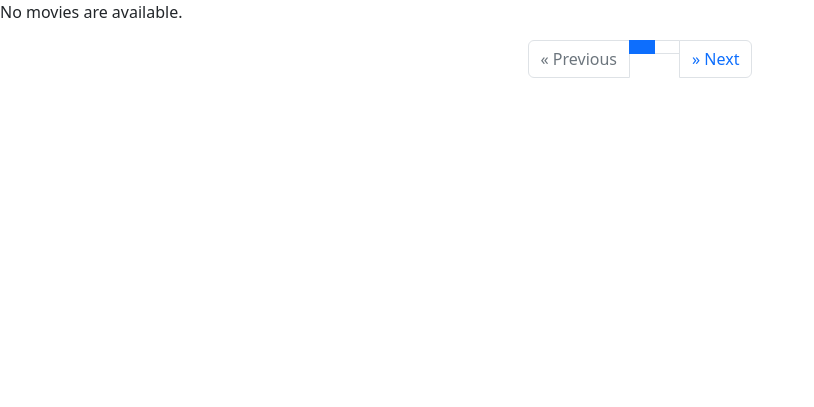
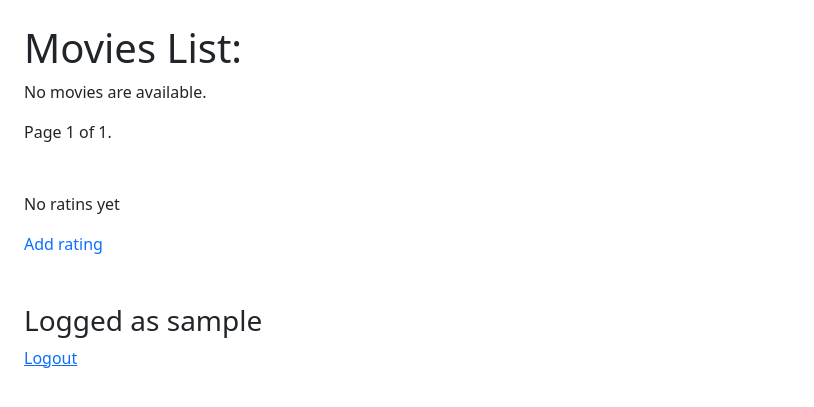
Before and after one commit to MykolaMuts/Python-Django-tutorial, a Django app: page / in a window 1280 px wide. Shown: the top 407 px of the page, without its empty margins (0-814 px from the left). Run offline with Django 4.2, Linux system fonts and the light colour scheme; the visitor is signed in with stand-in values (Sample User, id 1); some libraries are stand-ins or nearby versions.

Commit message:
done all task in tutorial 2

```diff
--- a/movielens/userview/admin.py
+++ b/movielens/userview/admin.py
@@ -1,6 +1,7 @@
 from django.contrib import admin
+from .models import Rating, Genre, Movie
 
-from .models import Rating, Genre, Movie
+
 admin.site.register(Genre)
 admin.site.register(Movie)
 admin.site.register(Rating)
--- a/movielens/userview/templates/userview/base.html
+++ b/movielens/userview/templates/userview/base.html
@@ -1,5 +1,6 @@
 <!doctype html>
 <html lang="en">
+
 
 <head>
     <title>Title</title>
--- a/movielens/userview/templates/userview/index.html
+++ b/movielens/userview/templates/userview/index.html
@@ -1,81 +1,118 @@
-{% extends "userview/base.html" %}
-{% block content %}
-
-{% if movies %}
-<div class="container">
-    <div class="row justify-content-center align-items-center g-2">
-
-        <div class="col-12">
-
-            <h1>Movies</h1>
-            <div class="table-responsive">
-                <table class="table table-primary">
-                    <thead>
-                    <tr>
-                        <th scope="col">Name</th>
-                        <th scope="col">Genre</th>
-                    </tr>
-                    </thead>
-                    <tbody>
-                    {% for movie in movies %}
-                    <tr class="">
-                        <td scope="row"><a href="movie/{{ movie.pk }}">{{ movie.title }}</a></td>
-                        <td>
-                            {% for genre in movie.genres.all %}
-                            <a href="genre/{{ genre.pk }}" class="badge bg-success">{{ genre }}</a>
-                            {% endfor %}
-                        </td>
-                    </tr>
-                    {% endfor %}
-                    </tbody>
-                </table>
-            </div>
+<!DOCTYPE html>
+<html>
+  <head>
+    <title>{% block title %}{% endblock %}</title>
+    {% load django_bootstrap5 %} {% bootstrap_css %} {% bootstrap_javascript %}
+  </head>
+  <body>
+    {% if user.is_authenticated %}
+    <div class="p-4">
+      <h1>Movies List:</h1>
+      <div class="list-group">
+        {% if movies %} {% for movie in page_obj %}
+        <a
+          class="list-group-item list-group-item-action"
+          href="/movie/{{movie.id}}"
+          >{{ movie.title }}</a
+        >
+        {% endfor %} {% else %}
+        <p>No movies are available.</p>
+        {% endif %} {% block content %} {% endblock %}
+      </div>
+      {% include 'userview/paginator.html' %} <!-- Include the paginator.html file -->
+    </div>
+<!--      <div>-->
+<!--        <span>-->
+<!--          {% if page_obj.has_previous %}-->
+<!--          <a-->
+<!--            style="text-decoration: none"-->
+<!--            href="?page={{ page_obj.previous_page_number }}"-->
+<!--            >←</a-->
+<!--          >-->
+<!--          {% endif %}-->
+<!--          <span>-->
+<!--            Page {{ page_obj.number }} of {{ page_obj.paginator.num_pages }}.-->
+<!--          </span>-->
+<!--          {% if page_obj.has_next %}-->
+<!--          <a-->
+<!--            style="text-decoration: none"-->
+<!--            href="?page={{ page_obj.next_page_number }}"-->
+<!--            >→</a-->
+<!--          >-->
+<!--          {% endif %}-->
+<!--        </span>-->
+<!--      </div>-->
+<!--    </div>-->
+    <div class="p-4">
+      {% if ratings %} {% for rating in ratings.all %}
+      <li class="list-group-item list-group-item-action">
+        Movie: {{ rating.movie }}, Rating: {{ rating.value }}, User: {{
+        rating.user }}
+      </li>
+      {% endfor %} {% else %}
+      <p>No ratins yet</p>
+      {% endif %}
+      <a style="text-decoration: none" href="/rating">Add rating</a>
+    </div>
+    <div class="p-4">
+      <h3>Logged as {{request.user}}</h3>
+      <a href="/logout">Logout</a>
+    </div>
+    {% else %}
+    <div class="container py-5">
+      <nav class="navbar navbar-expand-lg navbar-light bg-light">
+        <div class="container-fluid">
+          <a class="navbar-brand" href="/">Movie Lens</a>
+          <button
+            class="navbar-toggler"
+            type="button"
+            data-bs-toggle="collapse"
+            data-bs-target="#navbarSupportedContent"
+            aria-controls="navbarSupportedContent"
+            aria-expanded="false"
+            aria-label="Toggle navigation"
+          >
+            <span class="navbar-toggler-icon"></span>
+          </button>
+          <div class="collapse navbar-collapse" id="navbarSupportedContent">
+            <ul class="navbar-nav me-auto mb-2 mb-lg-0">
+              <li class="nav-item">
+                <a class="nav-link active" aria-current="page" href="#">Home</a>
+              </li>
+              <li class="nav-item">
+                <a class="nav-link" href="#">Search</a>
+              </li>
+            </ul>
+            <form class="d-flex">
+              <ul class="navbar-nav me-auto mb-2 mb-lg-0">
+                <li class="nav-item dropdown">
+                  <a
+                    class="nav-link dropdown-toggle"
+                    href="#"
+                    id="navbarDropdown"
+                    role="button"
+                    data-bs-toggle="dropdown"
+                    aria-expanded="false"
+                  >
+                    Login or Register
+                  </a>
+                  <ul class="dropdown-menu" aria-labelledby="navbarDropdown">
+                    <li><a class="dropdown-item" href="/login">Login</a></li>
+                    <li>
+                      <a class="dropdown-item" href="/register">Register</a>
+                    </li>
+                  </ul>
+                </li>
+              </ul>
+            </form>
+          </div>
         </div>
+      </nav>
+      <h2>
+        Welcome to Movie Land application. To get access to content
+        <a href="/register">register</a> or <a href="/login">login</a>
+      </h2>
     </div>
-
-<div class="pagination">
-    <span class="step-links">
-        {% if movies.has_previous %}
-        <a href="?page=1">&laquo; first</a>
-        <a href="?page={{ movies.previous_page_number }}">previous</a>
-        {% endif %}
-
-        <span class="current-page">{{ movies.number }}</span>
-
-        {% if movies.has_next %}
-        <a href="?page={{ movies.next_page_number }}">next</a>
-        <a href="?page={{ movies.paginator.num_pages }}">last &raquo;</a>
-        {% endif %}
-    </span>
-</div>
-{% else %}
-<p>No movies are available.</p>
-{% endif %}
-
-
-    <div class="row justify-content-center align-items-center g-2">
-        <div class="col d-flex justify-content-center">
-        <nav aria-label="Page navigation">
-            <ul class="pagination">
-                <li class="page-item {% if not movies.has_previous %} disabled {% endif %}">
-
-                    <a class="page-link" href="?page={% if movies.has_previous %}{{movies.previous_page_number}}{% endif %}" aria-label="Previous">
-                        <span aria-hidden="true">&laquo;</span>
-                        <span class="sr-only">Previous</span>
-                    </a>
-                </li>
-                <li class="page-item active"><a class="page-link" href="#"></a></li>
-                <li class="page-item"><a class="page-link" href="#"></a></li>
-                <li class="page-item">
-                    <a class="page-link" href="#" aria-label="Next">
-                        <span aria-hidden="true">&raquo;</span>
-                        <span class="sr-only">Next</span>
-                    </a>
-                </li>
-            </ul>
-        </nav>
-    </div>
-</div>
-</div>
-
-{% endblock %}
+    {% endif %}
+  </body>
+</html>
--- a/movielens/userview/templates/userview/paginator.html
+++ b/movielens/userview/templates/userview/paginator.html
@@ -0,0 +1,22 @@
+<!-- paginator.html -->
+      <div>
+        <span>
+          {% if page_obj.has_previous %}
+          <a
+            style="text-decoration: none"
+            href="?page={{ page_obj.previous_page_number }}"
+            >←</a
+          >
+          {% endif %}
+          <span>
+            Page {{ page_obj.number }} of {{ page_obj.paginator.num_pages }}.
+          </span>
+          {% if page_obj.has_next %}
+          <a
+            style="text-decoration: none"
+            href="?page={{ page_obj.next_page_number }}"
+            >→</a
+          >
+          {% endif %}
+        </span>
+      </div>
--- a/movielens/userview/urls.py
+++ b/movielens/userview/urls.py
@@ -1,19 +1,34 @@
-from django.urls import path
+"""
+URL configuration for movielens project.
 
+The `urlpatterns` list routes URLs to views. For more information please see:
+    https://docs.djangoproject.com/en/4.2/topics/http/urls/
+Examples:
+Function views
+    1. Add an import:  from my_app import views
+    2. Add a URL to urlpatterns:  path('', views.home, name='home')
+Class-based views
+    1. Add an import:  from other_app.views import Home
+    2. Add a URL to urlpatterns:  path('', Home.as_view(), name='home')
+Including another URLconf
+    1. Import the include() function: from django.urls import include, path
+    2. Add a URL to urlpatterns:  path('blog/', include('blog.urls'))
+"""
+from django.urls import include, path
 from . import views
-
-app_name = 'userview'
+from django.contrib.auth import views as auth_views
 
 urlpatterns = [
-    # path("genre/<int:genre_id>", views.view_genre, name="index"),
-    # path("movie/<int:movie_id>", views.view_movie, name="index"),
+    path("", views.index, name="index"),
+    path("genre/<int:genre_id>", views.view_genre, name="genre"),
+    path("movie/<int:movie_id>", views.view_movie, name="movie"),
+    path("rating/", views.add_rating, name="rating"),
+    path("register/", views.register_request, name="register"),
+    path('login/', auth_views.LoginView.as_view(template_name='userview/login.html'), name="login"),
+    path('logout/', auth_views.LogoutView.as_view(template_name='userview/logout.html'), name="logout")
+
+    # path("login", views.login_request, name="login")
     # path("", views.IndexView.as_view(), name="index"),
-    path("", views.index, name="index"),
-    path("genre/<int:pk>", views.GenreView.as_view(), name="genre"),
-    path("movie/<int:pk>", views.MovieView.as_view(), name="movie"),
-    path("register", views.register_request, name="register"),
-    path('login/', views.login_view, name='login'),
-    path('logout/', views.logout_view, name='logout'),
-    path('movies/', views.movies_page, name='movies'),
-    path('movies/rate/<int:movie_id>/', views.rate_movie, name='rate_movie'),
+    # path("genre/<int:pk>", views.GenreView.as_view(), name="index"),
+    # path("movie/<int:pk>", views.MovieView.as_view(), name="index"),
 ]
--- a/movielens/userview/views.py
+++ b/movielens/userview/views.py
@@ -1,42 +1,96 @@
-from django.shortcuts import render
+from django.shortcuts import render, redirect
 from django.http import HttpRequest, HttpResponse
 from django.template import loader
-
-from .forms import NewUserForm
-from .models import Movie, Genre
-from django.http import HttpResponse
+from .models import Movie, Genre, Rating
 from django.views import generic
-
-from django.core.paginator import Paginator
-
-from django.views.decorators.csrf import csrf_protect
-from django.views.decorators.csrf import csrf_exempt
-from django.views.decorators.csrf import requires_csrf_token
-
-from django.contrib.auth import authenticate, login, logout
-from django.shortcuts import render, redirect
+from django.shortcuts import get_object_or_404
+from .forms import NewUserForm, RatingForm
 
 from django.contrib import messages
 
-from django.shortcuts import render
-from django.contrib.auth.decorators import login_required
-from .models import Movie
+from django.core.paginator import Paginator, EmptyPage, PageNotAnInteger
+from django.contrib.auth import login
 
-from django.shortcuts import render, redirect
-from .models import Movie
+
+def index(request: HttpRequest):
+    user = request.user
+    print(user)
+
+
+    if(request.user.is_anonymous):
+        ratings = None
+    else:
+        ratings = Rating.objects.filter(user = user)
+
+    movies = Movie.objects.order_by('-title')
+    template = loader.get_template('userview/index.html')
+
+    object_list = Movie.objects.all()
+    page_num = request.GET.get('page', 1)
+
+    paginator = Paginator(object_list, 3)  # 1 employees per page
+
+    try:
+        page_obj = paginator.page(page_num)
+    except PageNotAnInteger:
+        # if page is not an integer, deliver the first page
+        page_obj = paginator.page(1)
+    except EmptyPage:
+        # if the page is out of range, deliver the last page
+        page_obj = paginator.page(paginator.num_pages)
+
+    context = {
+        'movies': movies,
+        'ratings': ratings,
+        'page_obj': page_obj
+    }
+
+    return HttpResponse(template.render(context, request))
+
+
+def view_genre(request: HttpRequest, genre_id):
+    genres = Genre.objects.order_by('-name')
+    template = loader.get_template('userview/genre.html')
+
+
+    genre = get_object_or_404(Genre, id=genre_id)
+    context = {
+        'genre': genre
+    }
+
+    return HttpResponse(template.render(context, request))
+
+
+def view_movie(request: HttpRequest, movie_id):
+    template = loader.get_template('userview/movie.html')
+
+    movie = get_object_or_404(Movie, id=movie_id)
+    ratings = Rating.objects.filter(movie = movie)
+
+    context = {
+        'movie': movie,
+        'ratings': ratings
+    }
+    return HttpResponse(template.render(context, request))
+
+
+def add_rating(request: HttpRequest):
+    if request.method == 'POST':
+        form = RatingForm(request.POST, user=request.user)
+        if form.is_valid():
+            form.save()
+            return redirect('index')
+    else:
+        form = RatingForm(user=request.user)
+    return render(request, 'userview/rating.html', {'form': form})
 
 
 class IndexView(generic.ListView):
     template_name = 'userview/index.html'
     context_object_name = 'movies'
-    paginate_by = 5
 
     def get_queryset(self):
         return Movie.objects.order_by('-title')
-
-
-def get_queryset(self):
-    return Movie.objects.order_by('-title')
 
 
 class MovieView(generic.DetailView):
@@ -49,57 +103,6 @@ class GenreView(generic.DetailView):
     template_name = 'userview/genre.html'
 
 
-def index(request: HttpRequest):
-    movies = Movie.objects.order_by('-title')
-    template = loader.get_template('userview/index.html')
-    context = {
-        'movies': movies
-    }
-    return HttpResponse(template.render(context, request))
-
-
-def index(request):
-    movie_list = Movie.objects.order_by('-title')
-    paginator = Paginator(movie_list, 3)  # Show 5 movies per page
-
-    page_number = request.GET.get('page')
-    movies = paginator.get_page(page_number)
-
-    context = {
-        'movies': movies
-    }
-    return render(request, 'userview/index.html', context)
-
-
-def view_movie(request: HttpRequest, movie_id):
-    response = 'you are looking at the movie with an id %s'
-    return HttpResponse(response % movie_id)
-
-
-def view_genre(request: HttpRequest, genre_id):
-    response = 'you are looking at the genre with an id %s'
-    return HttpResponse(response % genre_id)
-
-
-@csrf_exempt
-def my_view(request):
-    return HttpResponse("Hello world")
-
-
-@csrf_protect
-def my_view(request):
-    c = {}
-    # ...
-    return render(request, "a_template.html", c)
-
-
-@requires_csrf_token
-def my_view(request):
-    c = {}
-    # ...
-    return render(request, "a_template.html", c)
-
-
 def register_request(request):
     if request.method == "POST":
         form = NewUserForm(request.POST)
@@ -107,49 +110,9 @@ def register_request(request):
             user = form.save()
             login(request, user)
             messages.success(request, "Registration successful.")
-            return redirect('userview:index')
-        else:
-            messages.error(request, "Unsuccessful registration. Invalidinformation.")
+            return redirect("login")
+        messages.error(
+            request, "Unsuccessful registration. Invalid information.")
     else:
         form = NewUserForm()
-    return render(request=request, template_name="userview/register.html", context={"register_form": form})
-
-def login_view(request):
-    if request.method == 'POST':
-        username = request.POST['username']
-        password = request.POST['password']
-        user = authenticate(request, username=username, password=password)
-        if user is not None:
-            login(request, user)
-            return redirect('userview:index')
-        else:
-            return render(request, 'userview/login.html', {'error_message': 'Invalid login credentials.'})
-    else:
-        return render(request, 'userview/login.html')
-
-def logout_view(request):
-    logout(request)
-    return redirect('userview:index')
-
-@login_required
-def movies_page(request):
-    user = request.user
-    movies_rated_by_user = Movie.objects.filter(ratings__user=user)
-
-    context = {
-        'movies_rated_by_user': movies_rated_by_user
-    }
-
-    return render(request, 'userview/movies.html', context)
-
-
-
-def rate_movie(request, movie_id):
-    if request.method == 'POST':
-        rating = int(request.POST.get('rating'))
-        movie = Movie.objects.get(pk=movie_id)
-        movie.rating = rating
-        movie.save()
-        return redirect('userview:movies')  # Redirect to the movies page
-    else:
-        return render(request, 'userview/rate_movie.html')
+        return render(request=request, template_name="userview/register.html", context={"register_form": form})
```
Also changed, not shown: movielens/movielens/settings.py (+8 -2 lines), movielens/userview/forms.py (+29 -10 lines), movielens/userview/models.py (+3 -7 lines), movielens/userview/templates/userview/genre.html (+12 -0 lines), movielens/userview/templates/userview/header.html (+31 -17 lines), movielens/userview/templates/userview/login.html (+20 -40 lines), movielens/userview/templates/userview/movie.html (+29 -18 lines), movielens/userview/templates/userview/register.html (+9 -32 lines).
